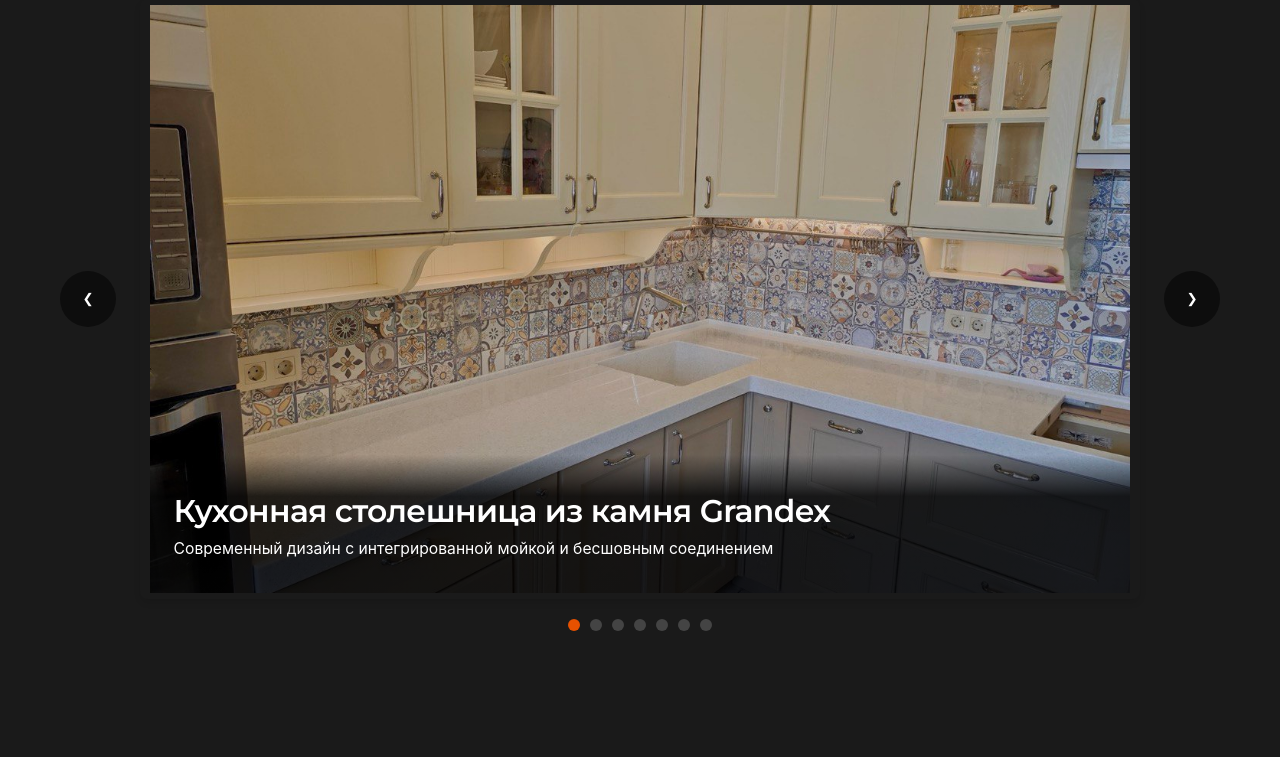
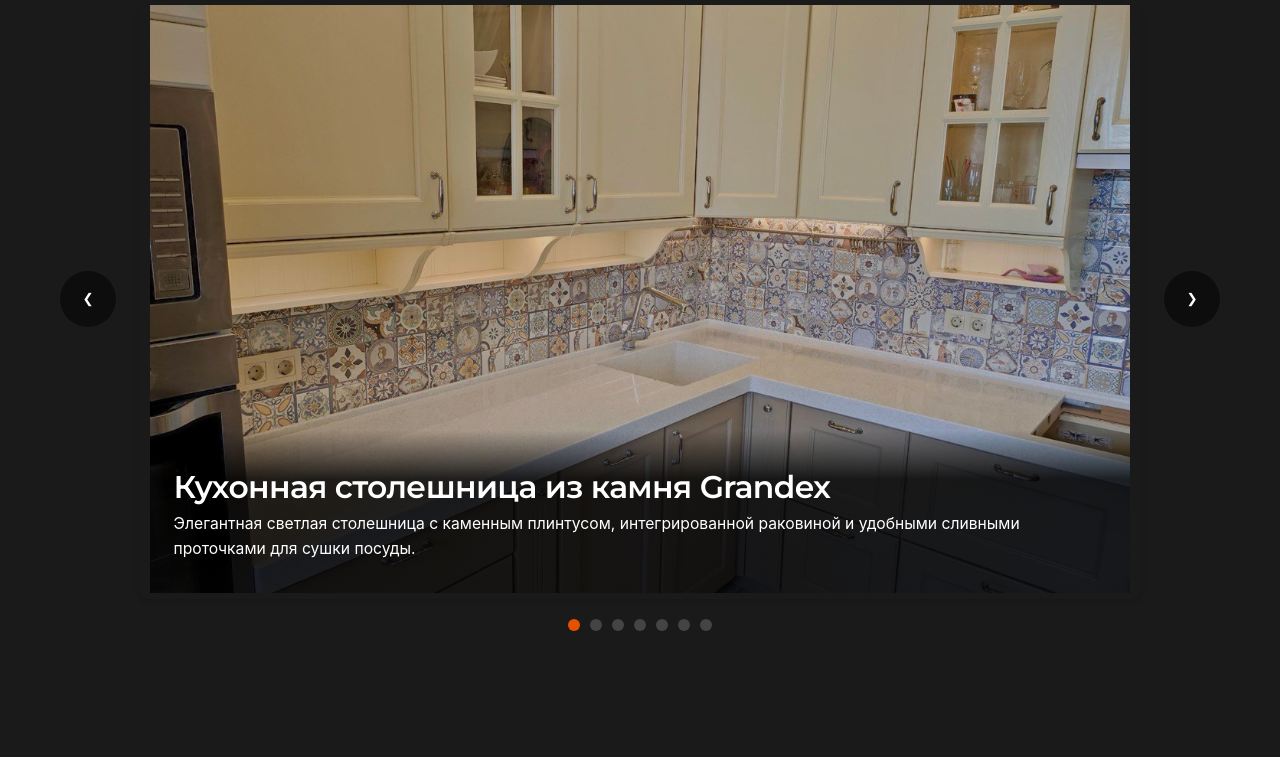
Before and after one commit to unknown999command/stonemarket, a FastAPI app: page / in a window 1280 px wide. Shown: the part 2645-3402 px from the top of the page. Run offline with FastAPI, Linux system fonts and the light colour scheme; parts of the project's set-up code (start-up, migrations or seed data) failed here and were passed over.

Commit message:
Add desc for projects

```diff
--- a/templates/index.html
+++ b/templates/index.html
@@ -121,30 +121,50 @@ index.html -->
                             </div>
                             <div class="gallery__caption">
                                 <h3>Кухонная столешница из камня Grandex</h3>
-                                <p>Современный дизайн с интегрированной мойкой и бесшовным соединением</p>
+                                <p>Элегантная светлая столешница с каменным плинтусом, интегрированной раковиной и удобными сливными проточками для сушки посуды.</p>
                             </div>
                         </div>
                         <div class="gallery__slide">
                             <img src="{{ url_for('static', path='/img/project2.jpg') }}" alt="Проект 2">
                             <div class="gallery__caption">
-                                <h3>Подоконник из искусственного камня</h3>
-                                <p>Элегантное решение с скрытым примыканием к стене</p>
+                                <h3>Идеальная столешница для вашей кухни</h3>
+                                <p>Светлая столешница с подклейкой раковиной, стильной стеновой панелью из одного материала и удобными отверстиями под смеситель и дозатор.</p>
                             </div>
                         </div>
                         <div class="gallery__slide">
                             <img src="{{ url_for('static', path='/img/project3.jpg') }}" alt="Проект 3">
+                            <div class="gallery__caption">
+                                <h3>Бежевая столешница с двойной мойкой</h3>
+                                <p>Элегантная бежевая столешница с интегрированной двухкамерной мойкой, стеновой панелью с аккуратными вырезами под розетки и бесшовным прилеганием к стене.</p>
+                            </div>
                         </div>
                         <div class="gallery__slide">
                             <img src="{{ url_for('static', path='/img/project4.jpg') }}" alt="Проект 4">
+                            <div class="gallery__caption">
+                                <h3>Столешница с островом</h3>
+                                <p>Шикарная свелая столешница под окно с плинтусами к стенам и большим островом с интегрированной светодиодной подсветкой.</p>
+                            </div>
                         </div>
                         <div class="gallery__slide">
                             <img src="{{ url_for('static', path='/img/project5.jpg') }}" alt="Проект 5">
+                            <div class="gallery__caption">
+                                <h3>Кухонная столешница</h3>
+                                <p>Этот вариант идеально показывает подбор материала столешницы под стеновую панель из керамогранита. В сочетании и черными элементами делает эту кухню уникальной.</p>
+                            </div>
                         </div>
                         <div class="gallery__slide">
                             <img src="{{ url_for('static', path='/img/project6.jpg') }}" alt="Проект 5">
+                            <div class="gallery__caption">
+                                <h3>Столешница на современную кухню</h3>
+                                <p>Очень хороший проект со столешницей под минималистичный дизайн кухни. Такой цвет материала позволяет скрывать своей расцветкой любые царапины и сколы, которые появляются в процессе эксплуатации.</p>
+                            </div>
                         </div>
                         <div class="gallery__slide">
                             <img src="{{ url_for('static', path='/img/project7.jpg') }}" alt="Проект 5">
+                            <div class="gallery__caption">
+                                <h3>Небольшая столешница для ванной</h3>
+                                <p>Компактная столешница с интегрированной раковиной, выполненная с использованием технологии скрытого слива, которая скрывает видимые элементы и создает эстетичный внешний вид.</p>
+                            </div>
                         </div>
                     </div>
                 </div>
```
